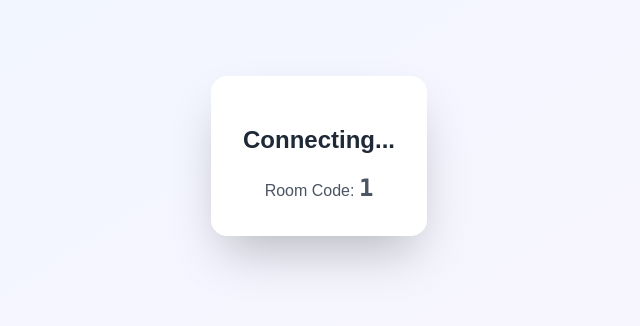
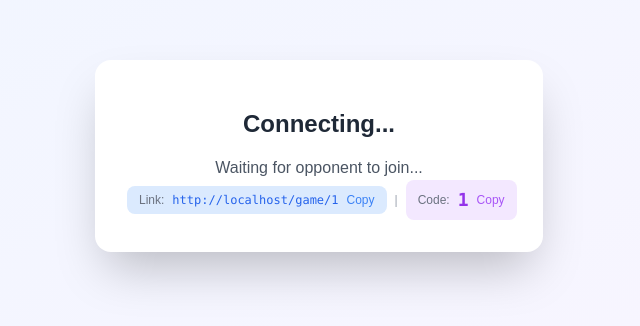
Before and after one commit to DavidSchurer/GridGuesser, a Next.js app in the folder GridGuesser/: page /game/1 in a window 1280 px wide. Shown: the part 244-570 px from the top of the page, without its empty margins (321-961 px from the left). Built offline with nearby package versions, Linux system fonts and the light colour scheme; no server answers.

Commit message:
added invitation link

```diff
--- a/GridGuesser/app/game/[roomId]/page.tsx
+++ b/GridGuesser/app/game/[roomId]/page.tsx
@@ -20,7 +20,7 @@ export default function GameRoomPage() {
   const params = useParams();
   const router = useRouter();
   const roomId = params.roomId as string;
-  const { refreshProfile } = useAuth();
+  const { user, refreshProfile } = useAuth();
 
   const {
     playerIndex,
@@ -50,9 +50,35 @@ export default function GameRoomPage() {
   const [showCategoryPicker, setShowCategoryPicker] = useState(false);
   const [showDevAnswers, setShowDevAnswers] = useState(false); // DEV ONLY
 
+  // Invite link join flow: prompt for name when arriving without one
+  const [showJoinPrompt, setShowJoinPrompt] = useState(false);
+  const [joinName, setJoinName] = useState("");
+
   const showNotification = (message: string) => {
     setNotification(message);
     setTimeout(() => setNotification(null), 3000);
+  };
+
+  // Join room helper – called immediately for hosts / code-joiners,
+  // or after the name prompt for invite-link joiners.
+  const joinRoomWithName = (socketInstance: ReturnType<typeof connectSocket>, name: string) => {
+    console.log(`🎮 Joining room ${roomId} as "${name}"`);
+    socketInstance.emit("join-room", { roomId, playerName: name }, (success: boolean, index?: 0 | 1, errorMsg?: string) => {
+      if (success && index !== undefined) {
+        setPlayerIndex(index);
+      } else {
+        setError(errorMsg || "Failed to join room");
+      }
+    });
+  };
+
+  // Called when the joiner submits their name from the invite-link prompt
+  const handleJoinSubmit = () => {
+    if (!socket) return;
+    const finalName = user?.username || joinName.trim() || 'Guest';
+    if (!user && !joinName.trim()) return;
+    setShowJoinPrompt(false);
+    joinRoomWithName(socket, finalName);
   };
 
   useEffect(() => {
@@ -62,7 +88,7 @@ export default function GameRoomPage() {
 
     // Get player name and category from URL query params or use defaults
     const searchParams = new URLSearchParams(window.location.search);
-    const playerName = searchParams.get('name') || 'Player';
+    const playerName = searchParams.get('name');
     const selectedCategory = searchParams.get('category') || 'landmarks';
     const customQuery = searchParams.get('customQuery') || '';
 
@@ -73,7 +99,7 @@ export default function GameRoomPage() {
         // Room doesn't exist, create it with this roomId
         const roomData = {
           roomId,
-          playerName,
+          playerName: playerName || 'Player',
           category: selectedCategory,
           ...(customQuery && { customQuery })
         };
@@ -93,17 +119,14 @@ export default function GameRoomPage() {
           }
         });
       } else if (room.gameState === 'waiting' && room.players.length === 1) {
-        // Room exists with one player, join as second player
-        console.log(`🎮 Joining room with category: ${room.category || 'unknown'}`);
-        socketInstance.emit("join-room", { roomId, playerName }, (success: boolean, index?: 0 | 1, errorMsg?: string) => {
-          if (success && index !== undefined) {
-            setPlayerIndex(index);
-            // Game will start automatically via game-start event
-            // No need to fetch state here as it will be fetched in the game-start handler
-          } else {
-            setError(errorMsg || "Failed to join room");
-          }
-        });
+        // Room exists with one player – this is a joiner
+        if (playerName) {
+          // Name provided via URL (e.g. from the landing page join flow)
+          joinRoomWithName(socketInstance, playerName);
+        } else {
+          // No name in URL – arrived via invite link, show name prompt
+          setShowJoinPrompt(true);
+        }
       } else if (room.gameState === 'playing' && room.players.length === 2) {
         // Game already in progress
         setError("Game is already in progress with 2 players");
@@ -452,6 +475,58 @@ export default function GameRoomPage() {
     );
   }
 
+  // Invite-link join prompt: ask the joiner for their name before connecting
+  if (showJoinPrompt) {
+    return (
+      <main className="min-h-screen flex items-center justify-center p-8">
+        <div className="bg-white dark:bg-gray-800 rounded-2xl shadow-2xl p-8 max-w-md w-full">
+          <div className="text-center mb-6">
+            <h1 className="text-3xl font-bold bg-gradient-to-r from-blue-600 to-purple-600 bg-clip-text text-transparent mb-2">
+              GridGuesser
+            </h1>
+            <p className="text-gray-600 dark:text-gray-400">
+              You&apos;ve been invited to join a game!
+            </p>
+          </div>
+
+          <div className="space-y-4">
+            <h2 className="text-xl font-semibold text-gray-800 dark:text-gray-100">
+              {user ? `Ready to play, ${user.username}?` : "Enter your name"}
+            </h2>
+
+            {!user && (
+              <input
+                type="text"
+                value={joinName}
+                onChange={(e) => setJoinName(e.target.value.slice(0, 20))}
+                onKeyDown={(e) => e.key === "Enter" && handleJoinSubmit()}
+                placeholder="Your name"
+                className="w-full px-4 py-3 border border-gray-300 dark:border-gray-600 rounded-lg focus:ring-2 focus:ring-blue-500 focus:border-transparent dark:bg-gray-700 dark:text-white text-lg"
+                maxLength={20}
+                autoFocus
+              />
+            )}
+
+            <button
+              onClick={handleJoinSubmit}
+              disabled={!user && joinName.trim().length === 0}
+              className="w-full py-4 px-6 bg-gradient-to-r from-purple-500 to-purple-600 hover:from-purple-600 hover:to-purple-700 text-white rounded-xl font-semibold text-lg transition-all duration-200 transform hover:scale-105 disabled:opacity-50 disabled:cursor-not-allowed disabled:transform-none"
+            >
+              Join Game
+            </button>
+
+            <button
+              onClick={() => router.push("/")}
+              className="w-full py-3 px-6 bg-gray-200 dark:bg-gray-700 hover:bg-gray-300 dark:hover:bg-gray-600 text-gray-700 dark:text-gray-300 rounded-xl font-medium transition-colors"
+            >
+              Back to Home
+            </button>
+          </div>
+        </div>
+      </main>
+    );
+  }
+
   if (!gameRoom || playerIndex === null) {
     return (
       <main className="min-h-screen flex items-center justify-center p-8">
@@ -463,8 +538,9 @@ export default function GameRoomPage() {
             Connecting...
           </h2>
           <p className="text-gray-600 dark:text-gray-400">
-            Room Code: <span className="font-mono font-bold text-2xl">{roomId}</span>
+            Waiting for opponent to join...
           </p>
+          <RoomCodeDisplay roomCode={roomId} />
         </div>
       </main>
     );
--- a/GridGuesser/components/RoomCodeDisplay.tsx
+++ b/GridGuesser/components/RoomCodeDisplay.tsx
@@ -7,26 +7,60 @@ interface RoomCodeDisplayProps {
 }
 
 export default function RoomCodeDisplay({ roomCode }: RoomCodeDisplayProps) {
-  const [copied, setCopied] = useState(false);
+  const [copiedLink, setCopiedLink] = useState(false);
+  const [copiedCode, setCopiedCode] = useState(false);
 
-  const copyToClipboard = () => {
+  const getInviteLink = () => {
+    if (typeof window !== "undefined") {
+      return `${window.location.origin}/game/${roomCode}`;
+    }
+    return `/game/${roomCode}`;
+  };
+
+  const copyInviteLink = () => {
+    navigator.clipboard.writeText(getInviteLink());
+    setCopiedLink(true);
+    setTimeout(() => setCopiedLink(false), 2000);
+  };
+
+  const copyRoomCode = () => {
     navigator.clipboard.writeText(roomCode);
-    setCopied(true);
-    setTimeout(() => setCopied(false), 2000);
+    setCopiedCode(true);
+    setTimeout(() => setCopiedCode(false), 2000);
   };
 
   return (
-    <div className="inline-flex items-center gap-2 bg-blue-100 dark:bg-blue-900 px-4 py-2 rounded-lg">
-      <span className="text-sm text-gray-600 dark:text-gray-300">Room Code:</span>
-      <span className="font-mono font-bold text-xl text-blue-600 dark:text-blue-300">
-        {roomCode}
-      </span>
+    <div className="flex flex-col sm:flex-row items-center gap-2">
+      {/* Invite Link */}
       <button
-        onClick={copyToClipboard}
-        className="ml-2 px-3 py-1 bg-blue-500 hover:bg-blue-600 text-white text-sm rounded transition-colors"
+        onClick={copyInviteLink}
+        className="inline-flex items-center gap-2 bg-blue-100 dark:bg-blue-900/50 px-3 py-1.5 rounded-lg hover:bg-blue-200 dark:hover:bg-blue-800/50 transition-colors cursor-pointer"
+        title="Copy invite link"
+      >
+        <span className="text-xs text-gray-500 dark:text-gray-400">Link:</span>
+        <span className="font-mono text-xs text-blue-600 dark:text-blue-300 max-w-[180px] truncate">
+          {getInviteLink()}
+        </span>
+        <span className="text-xs font-medium text-blue-500 dark:text-blue-400">
+          {copiedLink ? "Copied!" : "Copy"}
+        </span>
+      </button>
+
+      <span className="text-gray-400 dark:text-gray-600 text-xs hidden sm:inline">|</span>
+
+      {/* Room Code */}
+      <button
+        onClick={copyRoomCode}
+        className="inline-flex items-center gap-2 bg-purple-100 dark:bg-purple-900/50 px-3 py-1.5 rounded-lg hover:bg-purple-200 dark:hover:bg-purple-800/50 transition-colors cursor-pointer"
         title="Copy room code"
       >
-        {copied ? 'Copied!' : 'Copy'}
+        <span className="text-xs text-gray-500 dark:text-gray-400">Code:</span>
+        <span className="font-mono font-bold text-lg text-purple-600 dark:text-purple-300">
+          {roomCode}
+        </span>
+        <span className="text-xs font-medium text-purple-500 dark:text-purple-400">
+          {copiedCode ? "Copied!" : "Copy"}
+        </span>
       </button>
     </div>
   );
```
Also changed, not shown: GridGuesser/app/page.tsx (+10 -8 lines).
